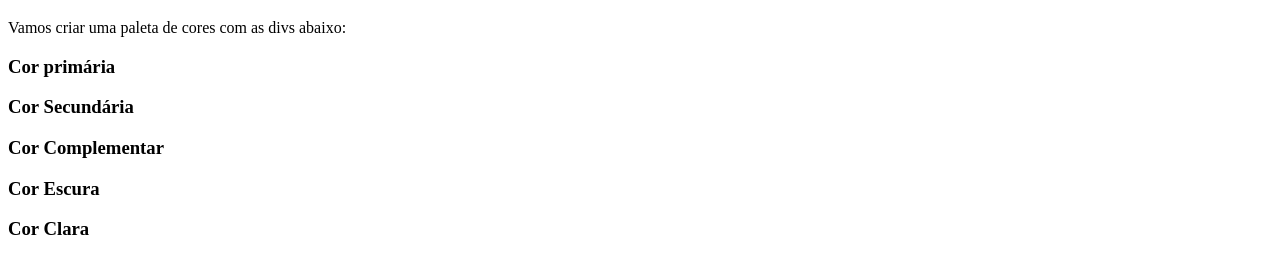
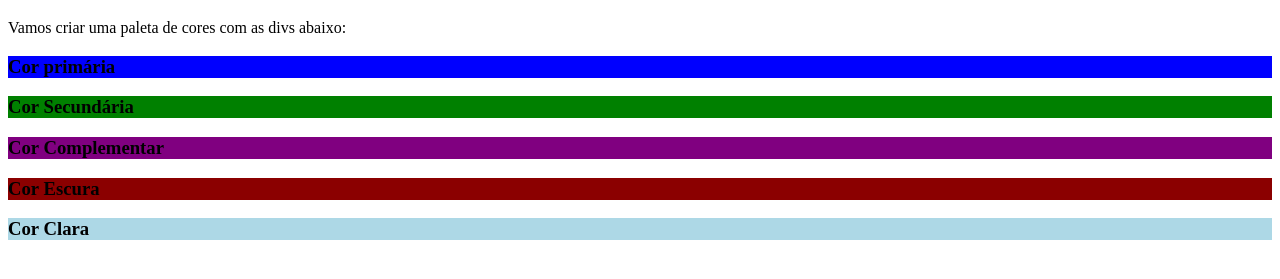
Before and after one commit to ThalitaC/trybe-exercises, a plain HTML site: page bloco_3/dia_3/exercicio-3.1.html in a window 1280 px wide. Shown: the part 61-340 px from the top of the page. Drawn offline with Linux system fonts and the light colour scheme.

Commit message:
faz cada div ter uma cor de fundo

```diff
--- a/bloco_3/dia_3/style3.1.css
+++ b/bloco_3/dia_3/style3.1.css
@@ -1,3 +1,18 @@
 div:hover  {
     border: solid 2px darkmagenta;
 }
+div:nth-of-type(1) {
+    background-color: blue;
+}
+div:nth-of-type(2) {
+    background-color: green;
+}
+div:nth-of-type(3) {
+    background-color:purple;
+}
+div:nth-of-type(4) {
+    background-color:darkred;
+}
+div:nth-of-type(5) {
+    background-color: lightblue;
+}
```
